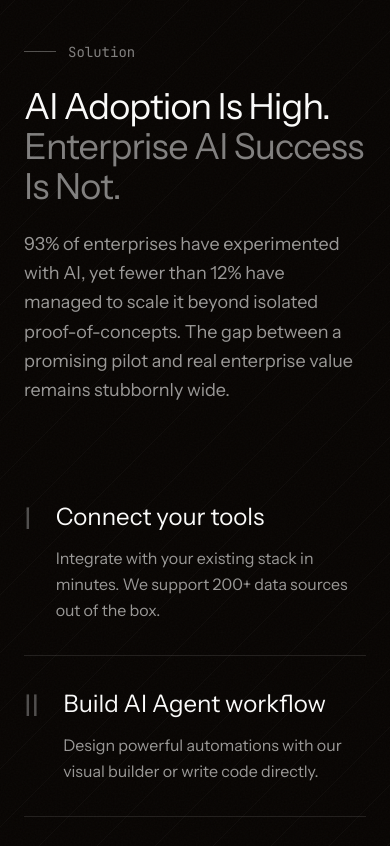
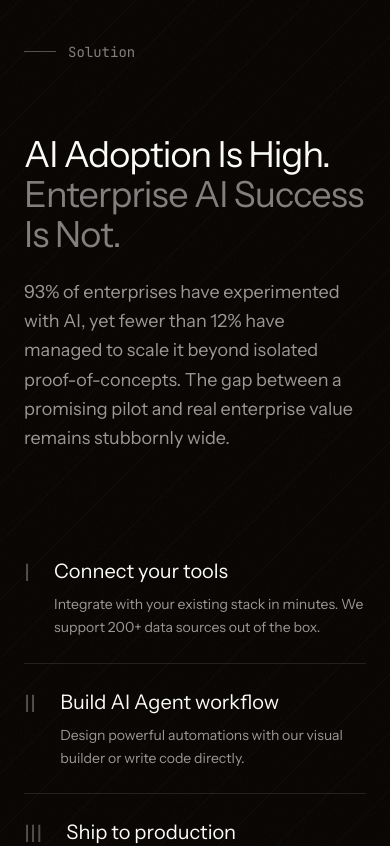
Before and after one commit to ngccminhaht/Oriagent_web_v10, a Next.js app: page / in a window 390 px wide. Shown: the part 3320-4166 px from the top of the page. Built offline with nearby package versions, Linux system fonts and the light colour scheme.

Commit message:
feat: update layout to dual-column grid with responsive typography\n\nImplement dual-column grid layout with responsive content and step instructions.

```diff
--- a/components/landing/how-it-works-section.tsx
+++ b/components/landing/how-it-works-section.tsx
@@ -57,11 +57,16 @@ export function HowItWorksSection() {
 
       <div className="relative z-10 max-w-[1400px] mx-auto px-6 lg:px-12">
         {/* Header */}
-        <div className="mb-16 lg:mb-24">
+        <div className="mb-12">
           <span className="inline-flex items-center gap-3 text-sm font-mono text-background/50 mb-6">
             <span className="w-8 h-px bg-background/30" />
             Solution
           </span>
+        </div>
+
+        {/* Main content - 2 columns */}
+        <div className="grid lg:grid-cols-2 gap-12 lg:gap-24">
+          {/* Left column - AI Adoption content */}
           <div>
             <h2
               className={`text-4xl lg:text-5xl font-display tracking-tight transition-all duration-700 mb-6 ${
@@ -72,7 +77,7 @@ export function HowItWorksSection() {
               <br />
               <span className="text-background/50">Enterprise AI Success Is Not.</span>
             </h2>
-            <p className="text-background/60 text-lg leading-relaxed mb-8 max-w-2xl">
+            <p className="text-background/60 text-lg leading-relaxed mb-8">
               93% of enterprises have experimented with AI, yet fewer than 12% have managed to scale it beyond isolated proof-of-concepts. The gap between a promising pilot and real enterprise value remains stubbornly wide.
             </p>
             <img
@@ -81,26 +86,24 @@ export function HowItWorksSection() {
               className="hidden lg:block max-w-[352px]"
             />
           </div>
-        </div>
 
-        {/* Main content - Steps */}
-        <div className="max-w-2xl">
+          {/* Right column - Steps */}
           <div className="space-y-0">
             {steps.map((step, index) => (
               <div
                 key={step.number}
-                className={`py-8 border-b border-background/10 transition-all duration-500 ${
+                className={`py-6 border-b border-background/10 transition-all duration-500 ${
                   isVisible ? "opacity-100 translate-y-0" : "opacity-0 translate-y-4"
                 }`}
                 style={{ transitionDelay: `${index * 150}ms` }}
               >
                 <div className="flex items-start gap-6">
-                  <span className="font-display text-3xl text-background/30">{step.number}</span>
+                  <span className="font-display text-2xl text-background/30">{step.number}</span>
                   <div className="flex-1">
-                    <h3 className="text-2xl lg:text-3xl font-display mb-3">
+                    <h3 className="text-xl lg:text-2xl font-display mb-2">
                       {step.title}
                     </h3>
-                    <p className="text-background/60 leading-relaxed">
+                    <p className="text-background/60 leading-relaxed text-sm lg:text-base">
                       {step.description}
                     </p>
                   </div>
```
